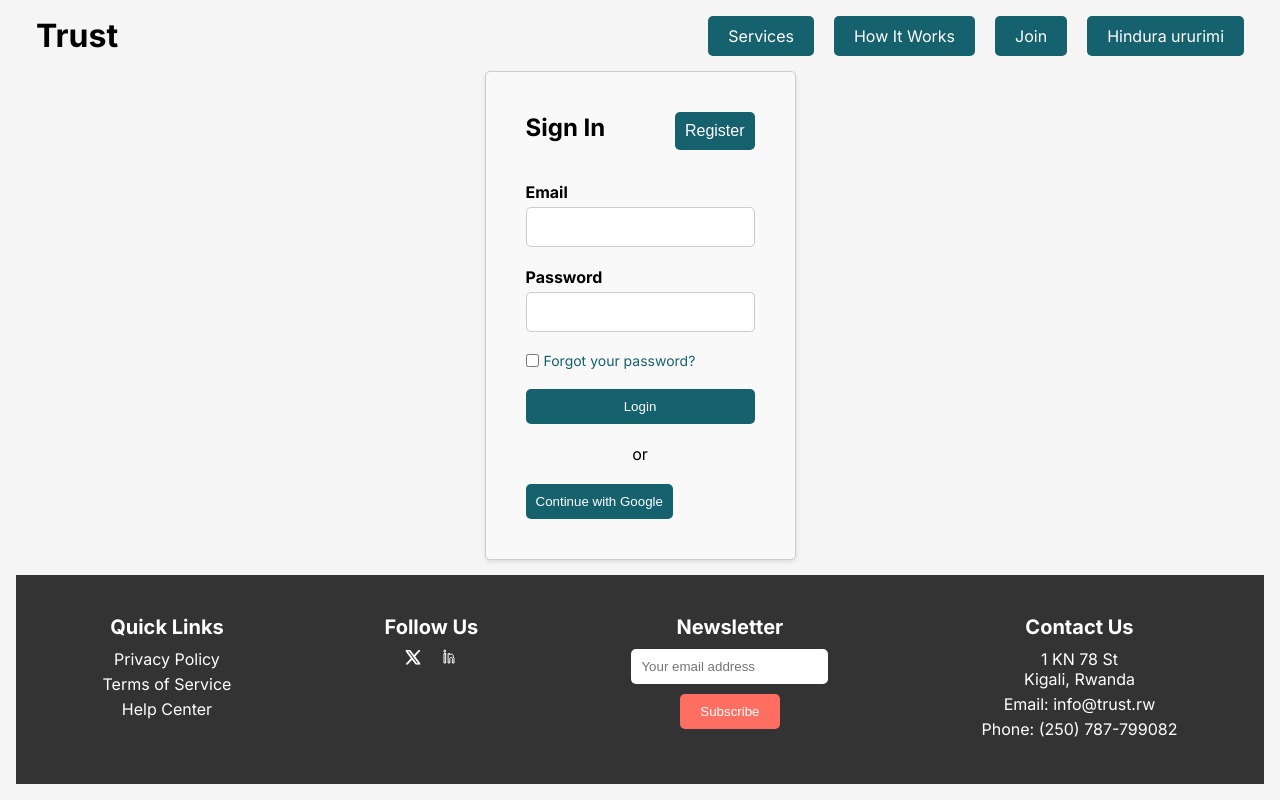
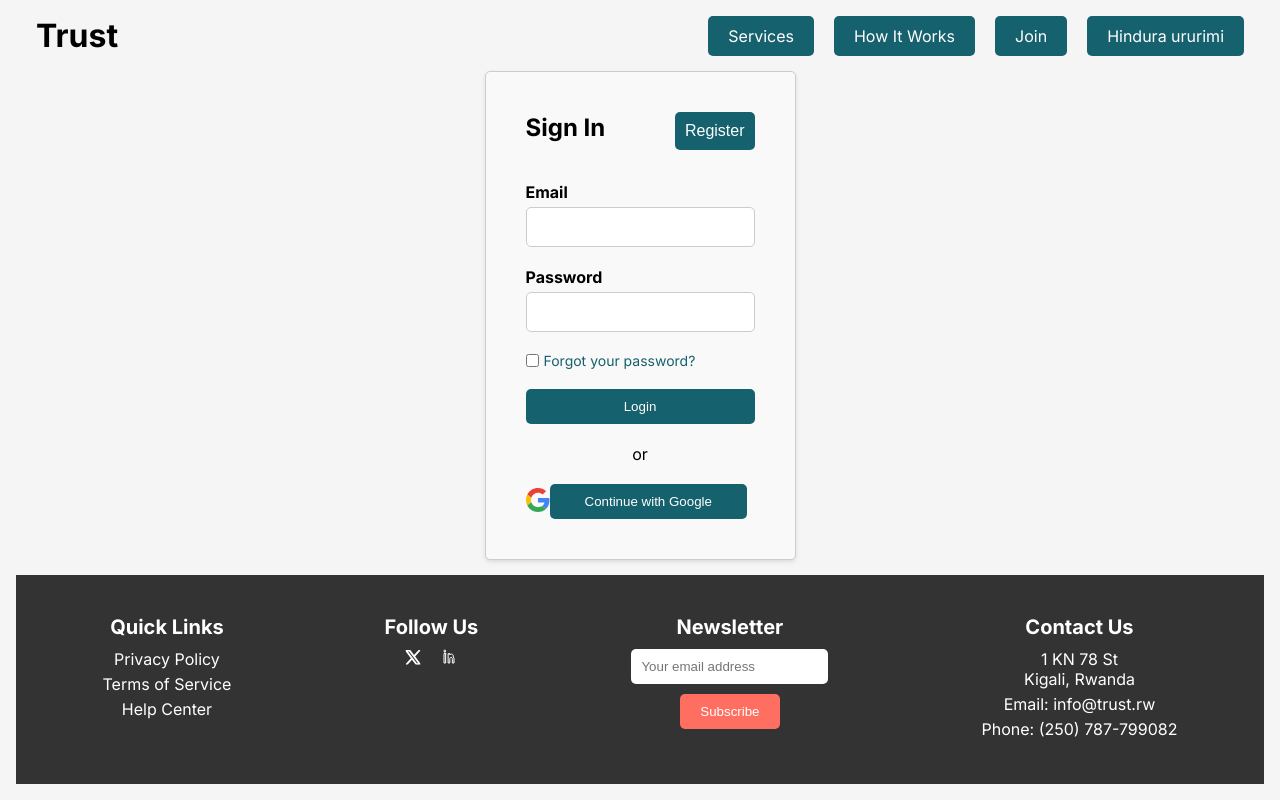
Before and after one commit to pitech-rw/trust, a Next.js app in the folder trust-fn/: page /auth in a window 1280 px wide. Built offline with nearby package versions, Linux system fonts and the light colour scheme.

Commit message:
WIP: center continue with google

```diff
--- a/trust-fn/src/app/auth/page.tsx
+++ b/trust-fn/src/app/auth/page.tsx
@@ -104,9 +104,9 @@
           <div className={styles.divider}>or</div>
             <div className={styles.google}>
               <div>
-                <svg version="1.1" xmlns="http://www.w3.org/2000/svg" viewBox="0 0 48 48"><g><path fill="#EA4335" d="M24 9.5c3.54 0 6.71 1.22 9.21 3.6l6.85-6.85C35.9 2.38 30.47 0 24 0 14.62 0 6.51 5.38 2.56 13.22l7.98 6.19C12.43 13.72 17.74 9.5 24 9.5z"></path><path fill="#4285F4" d="M46.98 24.55c0-1.57-.15-3.09-.38-4.55H24v9.02h12.94c-.58 2.96-2.26 5.48-4.78 7.18l7.73 6c4.51-4.18 7.09-10.36 7.09-17.65z"></path><path fill="#FBBC05" d="M10.53 28.59c-.48-1.45-.76-2.99-.76-4.59s.27-3.14.76-4.59l-7.98-6.19C.92 16.46 0 20.12 0 24c0 3.88.92 7.54 2.56 10.78l7.97-6.19z"></path><path fill="#34A853" d="M24 48c6.48 0 11.93-2.13 15.89-5.81l-7.73-6c-2.15 1.45-4.92 2.3-8.16 2.3-6.26 0-11.57-4.22-13.47-9.91l-7.98 6.19C6.51 42.62 14.62 48 24 48z"></path><path fill="none" d="M0 0h48v48H0z"></path></g></svg>
+                <svg version="1.1" height="100%" width="100%" xmlns="http://www.w3.org/2000/svg" viewBox="0 0 48 48"><g><path fill="#EA4335" d="M24 9.5c3.54 0 6.71 1.22 9.21 3.6l6.85-6.85C35.9 2.38 30.47 0 24 0 14.62 0 6.51 5.38 2.56 13.22l7.98 6.19C12.43 13.72 17.74 9.5 24 9.5z"></path><path fill="#4285F4" d="M46.98 24.55c0-1.57-.15-3.09-.38-4.55H24v9.02h12.94c-.58 2.96-2.26 5.48-4.78 7.18l7.73 6c4.51-4.18 7.09-10.36 7.09-17.65z"></path><path fill="#FBBC05" d="M10.53 28.59c-.48-1.45-.76-2.99-.76-4.59s.27-3.14.76-4.59l-7.98-6.19C.92 16.46 0 20.12 0 24c0 3.88.92 7.54 2.56 10.78l7.97-6.19z"></path><path fill="#34A853" d="M24 48c6.48 0 11.93-2.13 15.89-5.81l-7.73-6c-2.15 1.45-4.92 2.3-8.16 2.3-6.26 0-11.57-4.22-13.47-9.91l-7.98 6.19C6.51 42.62 14.62 48 24 48z"></path><path fill="none" d="M0 0h48v48H0z"></path></g></svg>
               </div>
-              <div>
+              <div className={styles.gButtonContainer}>
                 <button type="button" className={styles.googleButton}>
                   Continue with Google
                 </button>
--- a/trust-fn/src/app/auth/signin.module.css
+++ b/trust-fn/src/app/auth/signin.module.css
@@ -105,7 +105,7 @@
 
 .googleButton {
   width: 100%;
-  padding: 10px;
+  padding: 10px 35px;
   background-color: #15616d;
   color: white;
   border: none;
@@ -119,6 +119,16 @@
 }
 .google {
   display: flex;
+  align-items: center;
+}
+
+.google svg {
+  flex-shrink: 0;
+  height: 24px;
+  width: 24px;
+}
+.gButtonContainer {
+  flex-shrink: 1;
 }
 .small-prints {
   font-size: 12px;
```
